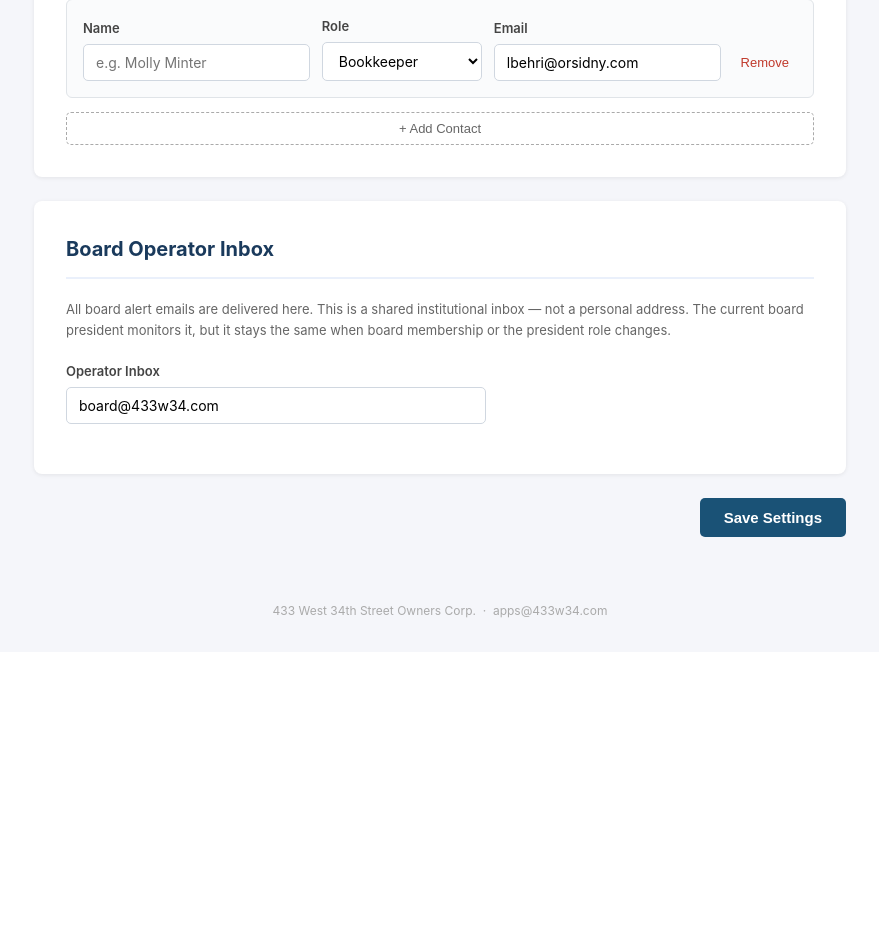
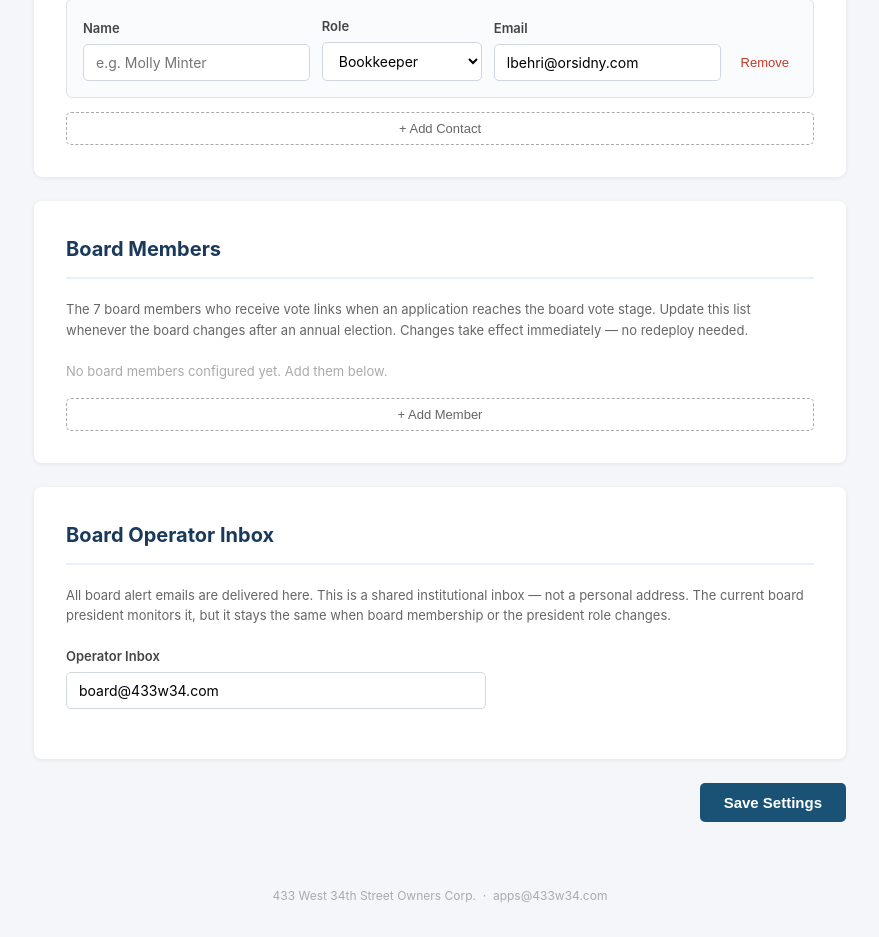
Before and after one commit to golarsgo-pixel/433-alteration-app, a Flask app: page /admin/settings in a window 1280 px wide. Shown: the part 1562-2499 px from the top of the page, without its empty margins (200-1079 px from the left). Before the commit the page ends 2180 px from the top, so only its background shows below. Run offline with Flask 3, Linux system fonts and the light colour scheme; the visitor is signed in with stand-in values (Sample User, id 1).

Commit message:
Add Board Members to Settings — configurable list for voting feature
Co-Authored-By: Claude Sonnet 4.6 <noreply@anthropic.com>

```diff
--- a/app.py
+++ b/app.py
@@ -748,6 +748,17 @@ def admin_show_token():
     """
 
 
+def _parse_board_members(settings: dict) -> list:
+    import json as _json
+    raw = settings.get("board_members_json", "")
+    if raw:
+        try:
+            return _json.loads(raw)
+        except (ValueError, TypeError):
+            pass
+    return []
+
+
 def _parse_fee_billing(settings: dict) -> list:
     import json as _json
     raw = settings.get("orsid_fee_billing_json", "")
@@ -770,8 +781,10 @@ def admin_settings():
     settings = get_settings()
     engineers_list = _parse_engineers(settings)
     fee_billing_list = _parse_fee_billing(settings)
+    board_members_list = _parse_board_members(settings)
     return render_template("admin/settings.html", settings=settings,
-                           engineers_list=engineers_list, fee_billing_list=fee_billing_list)
+                           engineers_list=engineers_list, fee_billing_list=fee_billing_list,
+                           board_members_list=board_members_list)
 
 
 @app.route("/admin/settings", methods=["POST"])
@@ -779,6 +792,7 @@ def admin_settings():
 def admin_settings_save():
     updates = {
         "engineers_json":             request.form.get("engineers_json", "").strip(),
+        "board_members_json":         request.form.get("board_members_json", "").strip(),
         "admin_email":                request.form.get("admin_email", "").strip(),
         "superintendent_name":        request.form.get("superintendent_name", "").strip(),
         "superintendent_email":       request.form.get("superintendent_email", "").strip(),
--- a/services/sheets_service.py
+++ b/services/sheets_service.py
@@ -194,6 +194,7 @@ def get_application_log(app_id: str) -> list:
 
 _SETTINGS_DEFAULTS = {
     "engineers_json":            "",
+    "board_members_json":        "",
     "admin_email":               "board@433w34.com",
     "superintendent_name":       "",
     "superintendent_email":      "",
--- a/templates/admin/settings.html
+++ b/templates/admin/settings.html
@@ -20,6 +20,7 @@
 
   <form method="POST" action="/admin/settings" id="settings-form">
     <input type="hidden" name="engineers_json" id="engineers-json-input">
+    <input type="hidden" name="board_members_json" id="board-members-json-input">
     <input type="hidden" name="orsid_fee_billing_json" id="fee-billing-json-input">
     <input type="hidden" name="orsid_fee_billing_emails" id="fee-billing-emails-input">
 
@@ -105,6 +106,24 @@
       </button>
     </div>
 
+    <!-- Board Members -->
+    <div class="card">
+      <h2>Board Members</h2>
+      <p style="font-size:13px; color:#666; margin-bottom:20px;">
+        The 7 board members who receive vote links when an application reaches the board vote stage.
+        Update this list whenever the board changes after an annual election.
+        Changes take effect immediately — no redeploy needed.
+      </p>
+
+      <div id="board-members-list"></div>
+
+      <button type="button" id="add-board-member-btn"
+              style="margin-top:4px; background:none; border:1px dashed #aaa; border-radius:5px;
+                     padding:8px 16px; font-size:13px; color:#666; cursor:pointer; width:100%;">
+        + Add Member
+      </button>
+    </div>
+
     <!-- Board Operator Inbox -->
     <div class="card">
       <h2>Board Operator Inbox</h2>
@@ -132,6 +151,7 @@
 <script>
 let engineers    = {{ engineers_list | tojson }};
 let feeBilling   = {{ fee_billing_list | tojson }};
+let boardMembers = {{ board_members_list | tojson }};
 
 const FEE_ROLES  = ['Admin Assistant', 'Bookkeeper', 'Other'];
 
@@ -279,6 +299,58 @@ document.getElementById('add-fee-contact-btn').addEventListener('click', functio
   if (rows.length) rows[rows.length - 1].querySelector('.fee-name').focus();
 });
 
+// ── Board Members ──────────────────────────────────────────────────────────────
+
+function renderBoardMembers() {
+  const list = document.getElementById('board-members-list');
+  if (boardMembers.length === 0) {
+    list.innerHTML = '<p style="font-size:13px; color:#aaa; margin-bottom:12px;">No board members configured yet. Add them below.</p>';
+    return;
+  }
+  list.innerHTML = boardMembers.map((m, idx) => `
+    <div class="board-member-row" style="${rowStyle()}">
+      <div style="display:grid; grid-template-columns:1fr 1fr auto; gap:12px; align-items:end;">
+        <div>
+          <label style="display:block; font-weight:600; font-size:13px; margin-bottom:5px; color:#444;">Name</label>
+          <input type="text" class="bm-name"
+                 value="${escAttr(m.name)}"
+                 placeholder="e.g. Sarah Chen"
+                 style="width:100%; padding:9px 12px; border:1px solid #d0d7e0; border-radius:5px; font-size:14px; font-family:inherit;">
+        </div>
+        <div>
+          <label style="display:block; font-weight:600; font-size:13px; margin-bottom:5px; color:#444;">Email</label>
+          <input type="text" class="bm-email"
+                 value="${escAttr(m.email)}"
+                 placeholder="member@email.com"
+                 style="width:100%; padding:9px 12px; border:1px solid #d0d7e0; border-radius:5px; font-size:14px; font-family:inherit;">
+        </div>
+        <div style="padding-bottom:2px;">
+          <button type="button" class="remove-bm-btn"
+                  style="background:none; border:none; color:#c0392b; font-size:13px; cursor:pointer; padding:9px 8px;"
+                  data-idx="${idx}">
+            Remove
+          </button>
+        </div>
+      </div>
+    </div>
+  `).join('');
+
+  document.querySelectorAll('#board-members-list .remove-bm-btn').forEach(btn => {
+    btn.style.display = boardMembers.length > 1 ? '' : 'none';
+    btn.addEventListener('click', function() {
+      boardMembers.splice(parseInt(this.dataset.idx), 1);
+      renderBoardMembers();
+    });
+  });
+}
+
+document.getElementById('add-board-member-btn').addEventListener('click', function() {
+  boardMembers.push({name: '', email: ''});
+  renderBoardMembers();
+  const rows = document.querySelectorAll('#board-members-list .board-member-row');
+  if (rows.length) rows[rows.length - 1].querySelector('.bm-name').focus();
+});
+
 // ── Submit ─────────────────────────────────────────────────────────────────────
 
 document.getElementById('settings-form').addEventListener('submit', function() {
@@ -293,6 +365,15 @@ document.getElementById('settings-form').addEventListener('submit', function() {
   });
   document.getElementById('engineers-json-input').value = JSON.stringify(engResult);
 
+  // Serialize board members
+  const bmResult = [];
+  document.querySelectorAll('#board-members-list .board-member-row').forEach(row => {
+    const name  = row.querySelector('.bm-name').value.trim();
+    const email = row.querySelector('.bm-email').value.trim();
+    if (name || email) bmResult.push({name, email});
+  });
+  document.getElementById('board-members-json-input').value = JSON.stringify(bmResult);
+
   // Serialize fee billing
   const feeResult = [];
   document.querySelectorAll('#fee-billing-list .fee-row').forEach(row => {
@@ -306,6 +387,7 @@ document.getElementById('settings-form').addEventListener('submit', function() {
 });
 
 renderEngineers();
+renderBoardMembers();
 renderFeeBilling();
 </script>
 {% endblock %}
```
Also changed, not shown: CONTEXT.md (+17 -0 lines).
